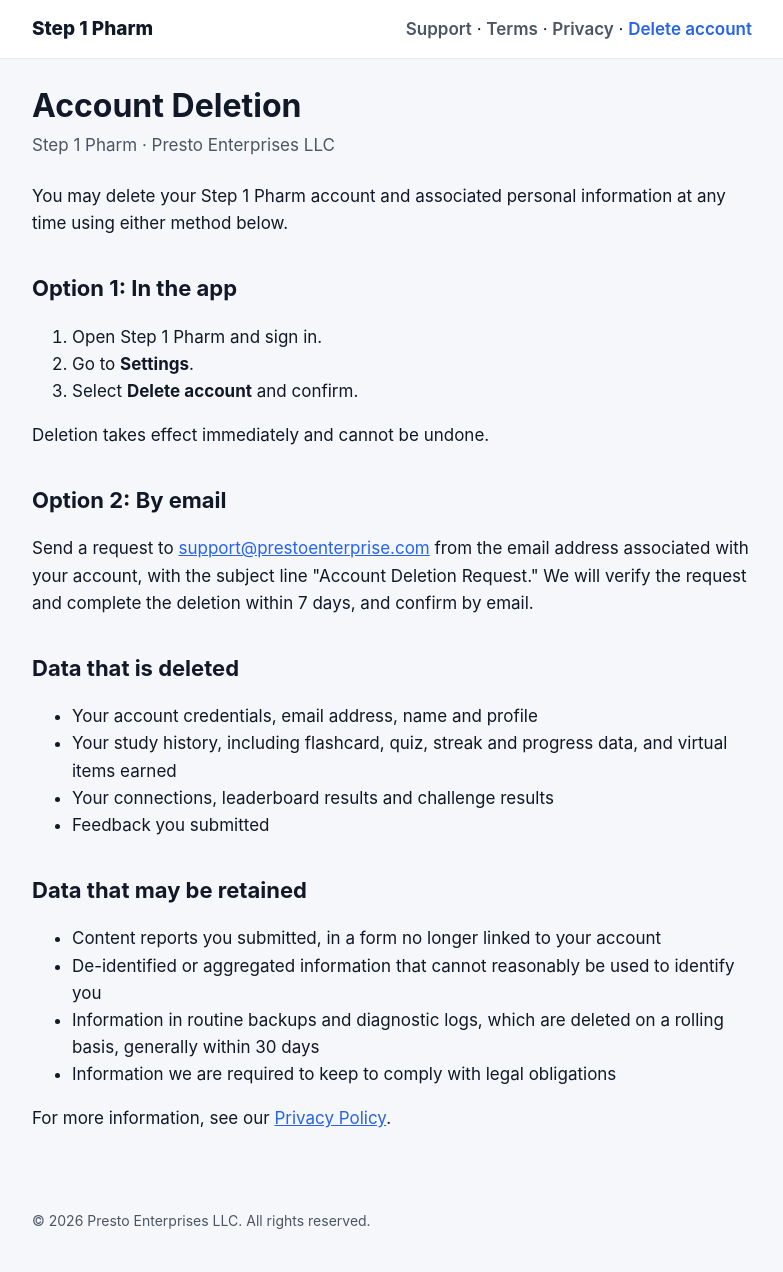
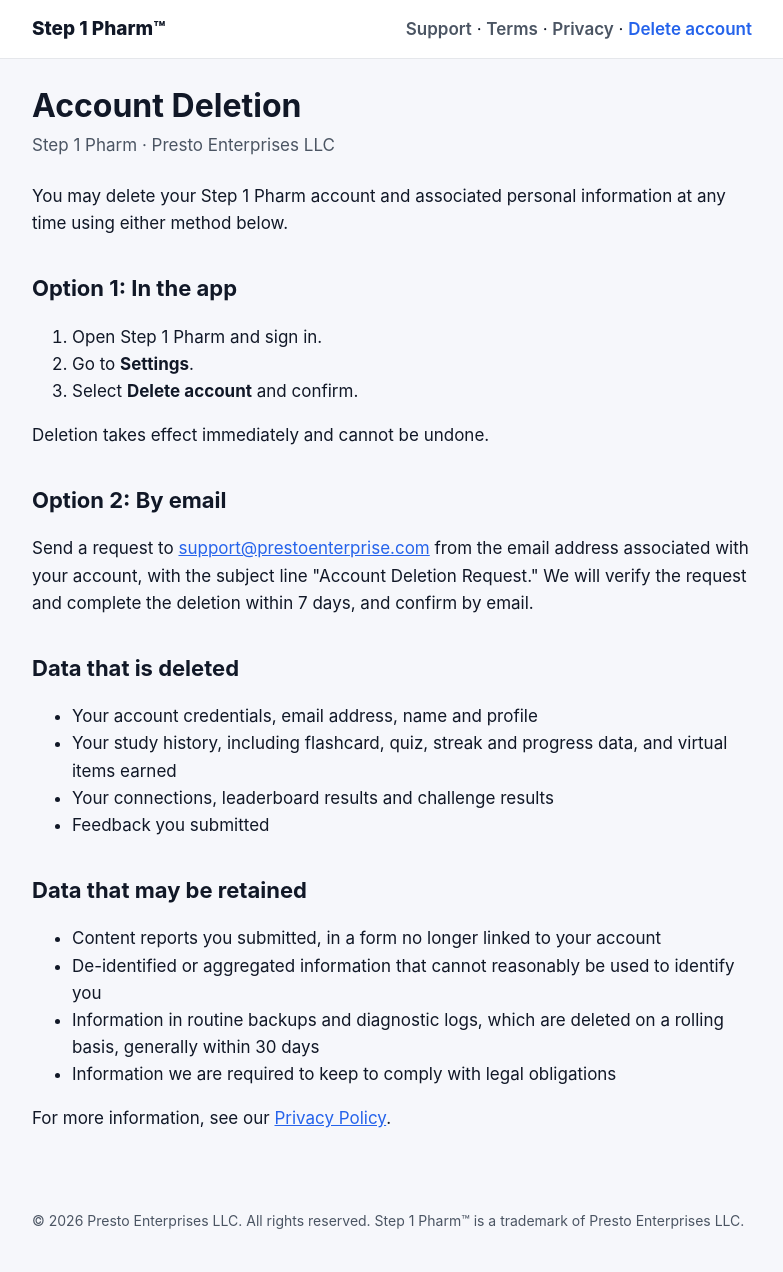
Before and after one commit to PrestoEnterprises/step1pharm-site, a plain HTML site: page delete-account.html in a window 1280 px wide. Shown: the whole page, without its empty margins (248-1031 px from the left). Drawn offline with Linux system fonts and the light colour scheme.

Commit message:
Trademark notice on all pages

```diff
--- a/delete-account.html
+++ b/delete-account.html
@@ -9,7 +9,7 @@
 </head>
 <body>
 <header><div class="bar">
-  <a class="brand" href="./">Step 1 Pharm</a>
+  <a class="brand" href="./">Step 1 Pharm™</a>
   <nav><a href="./">Support</a> · <a href="terms.html">Terms</a> · <a href="privacy.html">Privacy</a> · <a href="delete-account.html" aria-current="page">Delete account</a></nav>
 </div></header>
 <main>
@@ -46,6 +46,6 @@
 </ul>
 <p>For more information, see our <a href="privacy.html">Privacy Policy</a>.</p>
 </main>
-<footer>© 2026 Presto Enterprises LLC. All rights reserved.</footer>
+<footer>© 2026 Presto Enterprises LLC. All rights reserved. Step 1 Pharm™ is a trademark of Presto Enterprises LLC.</footer>
 </body>
 </html>
```
Also changed, not shown: index.html (+2 -2 lines), privacy.html (+2 -2 lines), terms.html (+2 -2 lines).
